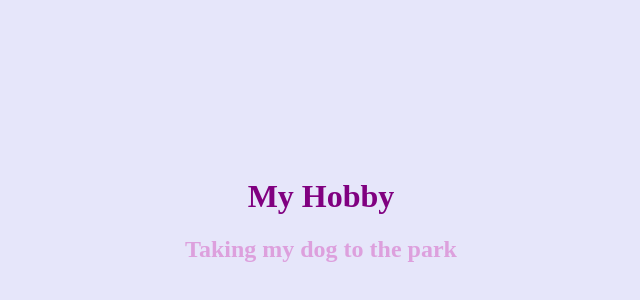
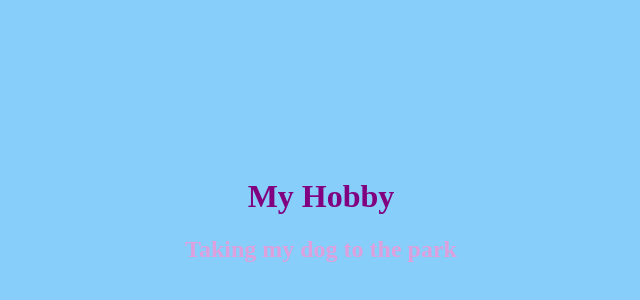
Before and after one commit to VA-HCA2/My-Website-, a plain HTML site: page index.html in a window 1280 px wide. Shown: the part 138-438 px from the top of the page, without its empty margins (319-959 px from the left). Drawn offline with Linux system fonts and the light colour scheme.

Commit message:
Changed color

```diff
--- a/css/style.css
+++ b/css/style.css
@@ -4,4 +4,4 @@ h1{color: purple;
 h2{color: plum;
 text-align:center}
 
-body{ background-color: lavender }
+body{ background-color: lightskyblue }
```
